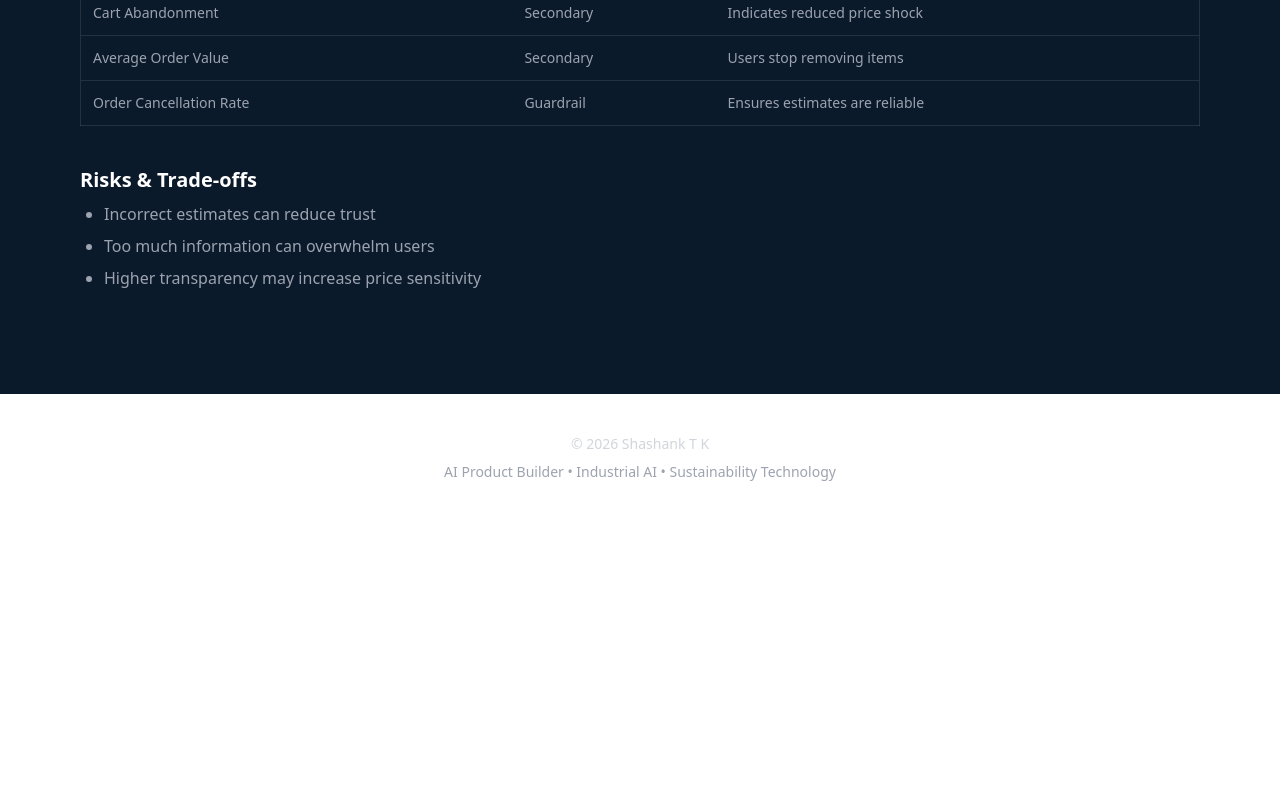
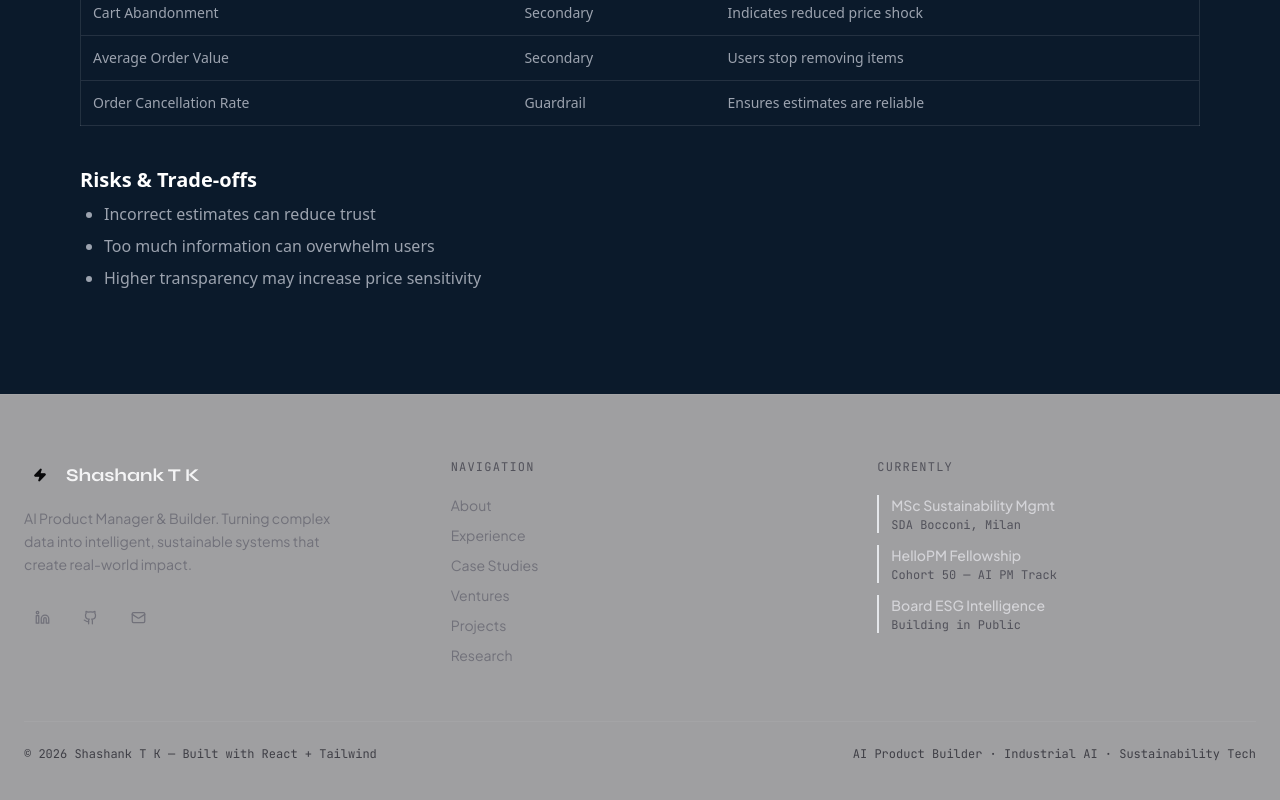
Before and after one commit to shashank-dj/Portfolio, a React (Vite) app: page /case-studies/zomato in a window 1280 px wide. Shown: the part 1637-2437 px from the top of the page. Before the commit the page ends 2159 px from the top, so only its background shows below. Built offline with nearby package versions, Linux system fonts and the light colour scheme.

Commit message:
Update Footer.jsx

```diff
--- a/src/components/Footer.jsx
+++ b/src/components/Footer.jsx
@@ -1,15 +1,102 @@
-import React from "react";
+import React from 'react';
+import { Link } from 'react-router-dom';
+import { Github, Linkedin, Mail, Zap, ArrowUpRight } from 'lucide-react';
+
+const NAV = [
+  { to: '/about',        label: 'About'        },
+  { to: '/experience',   label: 'Experience'   },
+  { to: '/case-studies', label: 'Case Studies' },
+  { to: '/ventures',     label: 'Ventures'     },
+  { to: '/projects',     label: 'Projects'     },
+  { to: '/research',     label: 'Research'     },
+];
 
 export default function Footer() {
   return (
-    <footer className="bg-dark text-gray-300 py-10 text-center">
-      <p className="text-sm">
-        © {new Date().getFullYear()} Shashank T K
-      </p>
+    <footer className="relative border-t border-white/[0.06] bg-surface/40">
+      {/* Glow top edge */}
+      <div className="absolute top-0 left-1/2 -translate-x-1/2 w-96 h-px bg-gradient-to-r from-transparent via-cyan-DEFAULT/40 to-transparent" />
 
-      <p className="text-sm mt-2 text-gray-400">
-        AI Product Builder • Industrial AI • Sustainability Technology
-      </p>
+      <div className="max-w-7xl mx-auto px-6 py-16">
+        <div className="grid grid-cols-1 md:grid-cols-3 gap-12">
+
+          {/* Brand */}
+          <div>
+            <Link to="/" className="flex items-center gap-2.5 mb-4">
+              <div className="w-8 h-8 rounded-lg bg-gradient-to-br from-cyan-DEFAULT to-violet-DEFAULT flex items-center justify-center">
+                <Zap size={14} className="text-void fill-void" />
+              </div>
+              <span className="font-syne font-bold text-lg text-zinc-100">Shashank T K</span>
+            </Link>
+            <p className="text-zinc-500 text-sm font-jakarta leading-relaxed max-w-xs">
+              AI Product Manager & Builder. Turning complex data into intelligent,
+              sustainable systems that create real-world impact.
+            </p>
+            <div className="flex gap-3 mt-6">
+              {[
+                { href: 'https://linkedin.com/in/shashank-tk', Icon: Linkedin },
+                { href: 'https://github.com/shashank-dj',      Icon: Github   },
+                { href: 'mailto:shashank.tk@example.com',       Icon: Mail     },
+              ].map(({ href, Icon }) => (
+                <a
+                  key={href}
+                  href={href}
+                  target="_blank"
+                  rel="noreferrer"
+                  className="w-9 h-9 rounded-lg glass flex items-center justify-center text-zinc-500 hover:text-cyan-DEFAULT hover:border-cyan-DEFAULT/30 transition-all duration-200"
+                >
+                  <Icon size={15} />
+                </a>
+              ))}
+            </div>
+          </div>
+
+          {/* Navigation */}
+          <div>
+            <h4 className="font-mono text-xs text-zinc-600 uppercase tracking-widest mb-5">Navigation</h4>
+            <ul className="space-y-2.5">
+              {NAV.map(({ to, label }) => (
+                <li key={to}>
+                  <Link
+                    to={to}
+                    className="text-zinc-500 hover:text-zinc-200 text-sm font-jakarta transition-colors duration-200 flex items-center gap-1.5 group"
+                  >
+                    {label}
+                    <ArrowUpRight size={11} className="opacity-0 group-hover:opacity-100 transition-opacity" />
+                  </Link>
+                </li>
+              ))}
+            </ul>
+          </div>
+
+          {/* Currently */}
+          <div>
+            <h4 className="font-mono text-xs text-zinc-600 uppercase tracking-widest mb-5">Currently</h4>
+            <div className="space-y-3">
+              {[
+                { label: 'MSc Sustainability Mgmt', sub: 'SDA Bocconi, Milan' },
+                { label: 'HelloPM Fellowship',       sub: 'Cohort 50 — AI PM Track' },
+                { label: 'Board ESG Intelligence',   sub: 'Building in Public' },
+              ].map(({ label, sub }) => (
+                <div key={label} className="border-l-2 border-cyan-DEFAULT/20 pl-3">
+                  <div className="text-zinc-300 text-sm font-jakarta font-medium">{label}</div>
+                  <div className="text-zinc-600 text-xs font-mono mt-0.5">{sub}</div>
+                </div>
+              ))}
+            </div>
+          </div>
+        </div>
+
+        {/* Bottom bar */}
+        <div className="mt-14 pt-6 border-t border-white/[0.05] flex flex-col sm:flex-row items-center justify-between gap-3">
+          <p className="text-zinc-700 text-xs font-mono">
+            © {new Date().getFullYear()} Shashank T K — Built with React + Tailwind
+          </p>
+          <p className="text-zinc-700 text-xs font-mono">
+            AI Product Builder · Industrial AI · Sustainability Tech
+          </p>
+        </div>
+      </div>
     </footer>
   );
 }
```
